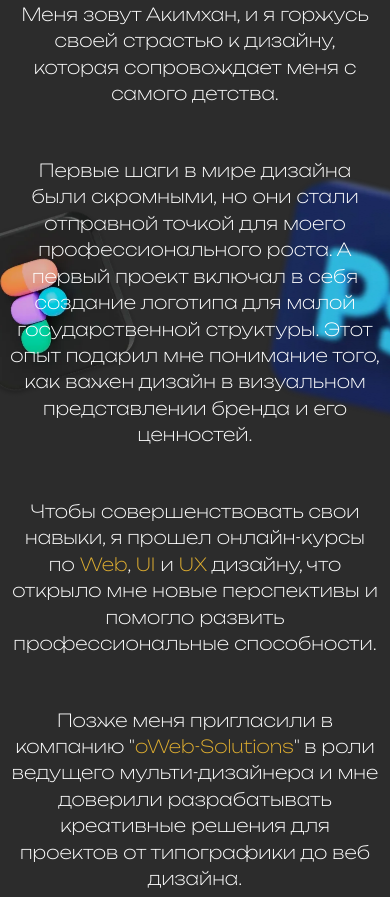
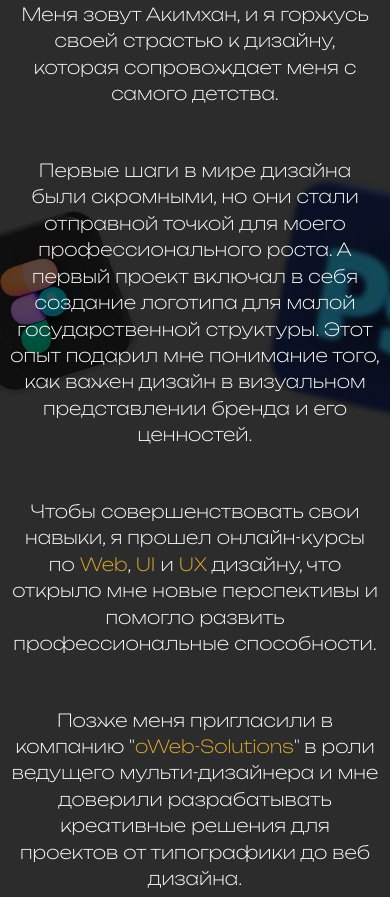
Before and after one commit to digitaldesign051119/digitaldesign051119.github.io, a plain HTML site: page my/index.html in a window 390 px wide. Shown: the part 3516-4413 px from the top of the page. Drawn offline with Linux system fonts and the light colour scheme.

Commit message:
Update style.css

```diff
--- a/my/assets/css/style.css
+++ b/my/assets/css/style.css
@@ -639,6 +639,7 @@ footer .bottom a {
     .about_me .decor2,
     .about_me .decor3 {
         transform: scale(0.5);
+        filter: brightness(40%);
     }
 
     .about_me .decor1 {
```
